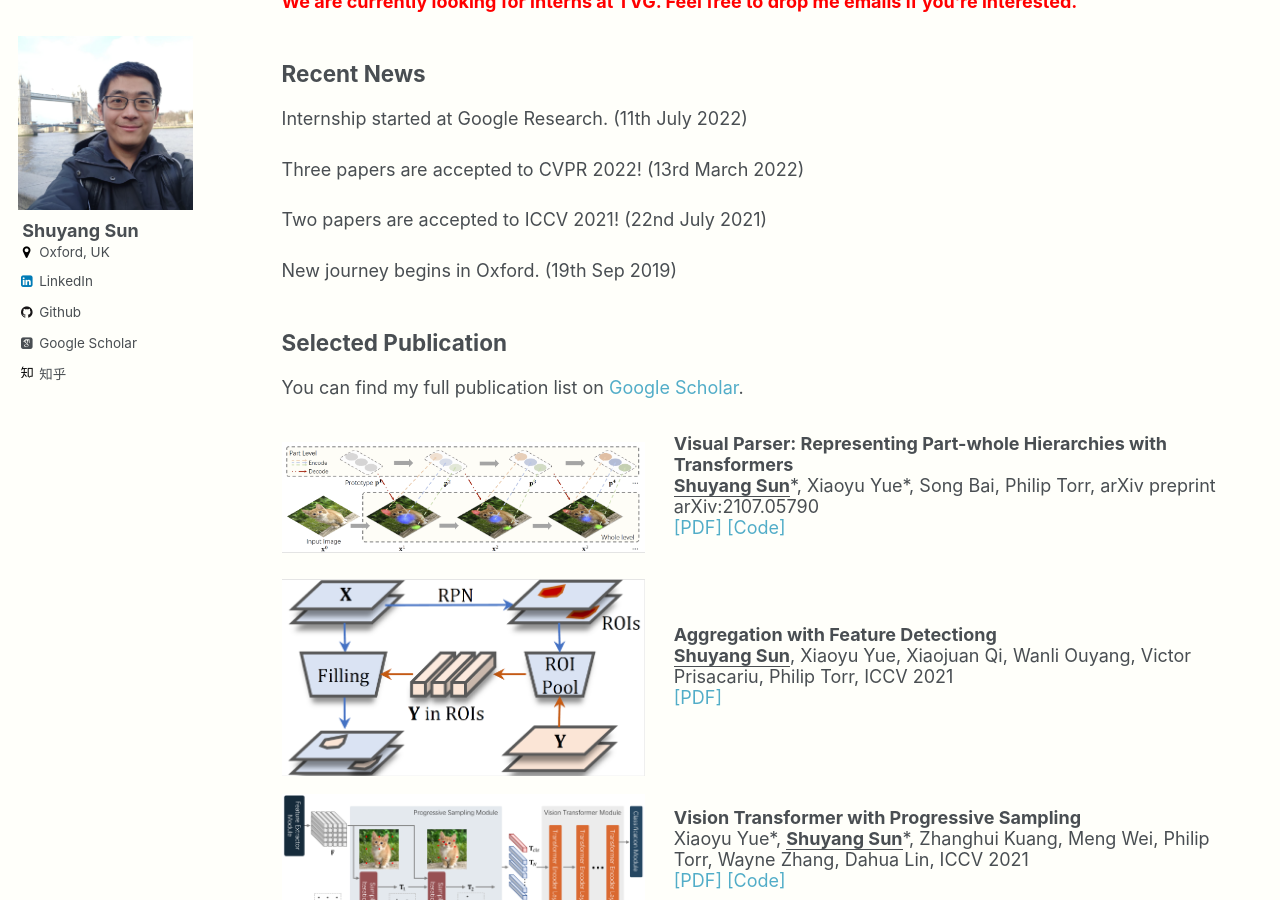
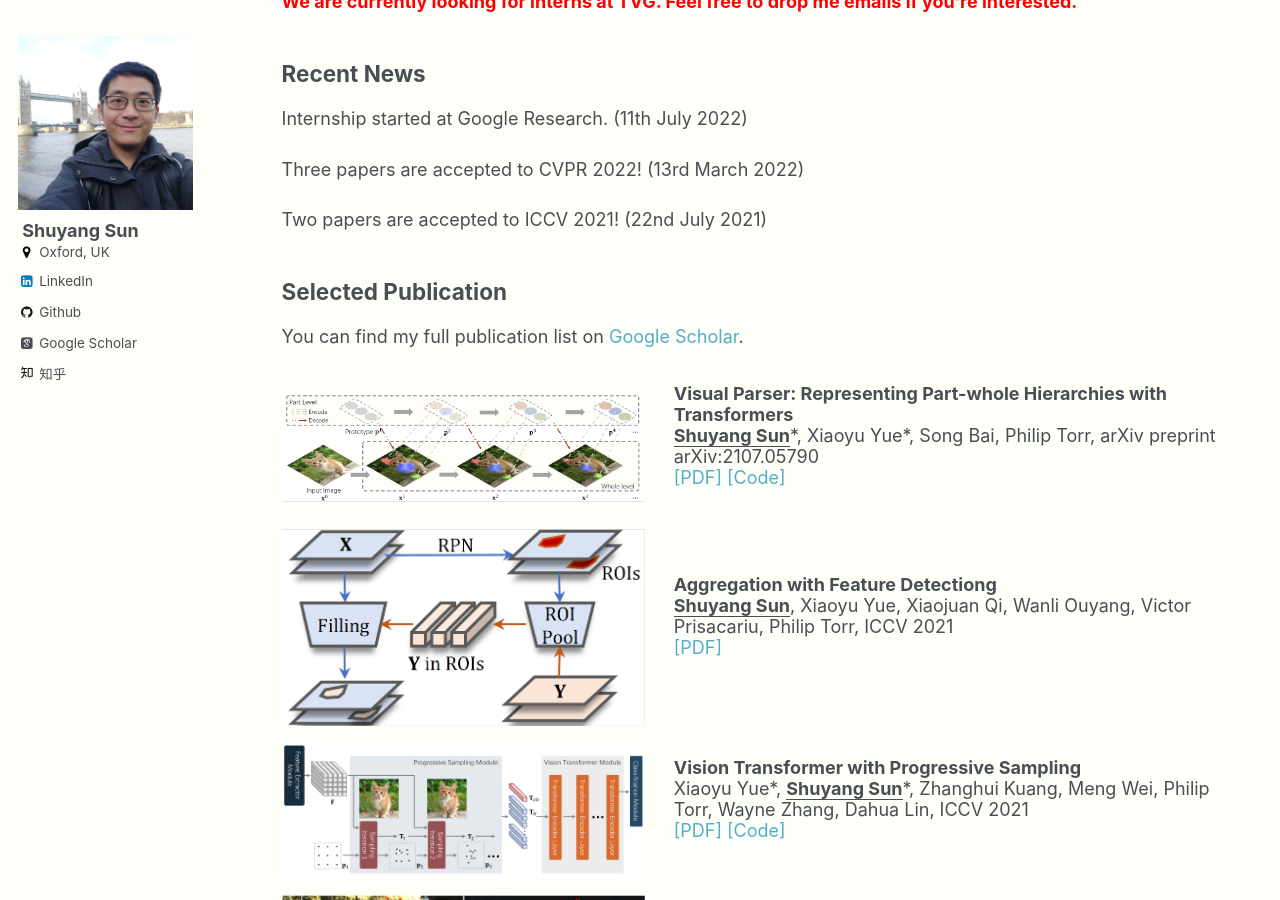
Before and after one commit to kevin-ssy/old_kevin-ssy.github.io, a Jekyll site: the page built from _pages/about.md, in a window 1280 px wide and 900 px high, scrolled down 359 px. Built offline with Jekyll 4.4.1, drawn with Linux system fonts in a browser that asks for light colours; some web fonts are replaced.

Commit message:
Update about.md

```diff
--- a/_pages/about.md
+++ b/_pages/about.md
@@ -27,9 +27,9 @@ Three papers are accepted to CVPR 2022! (13rd March 2022)
 
 Two papers are accepted to ICCV 2021! (22nd July 2021)
 
-New journey begins in Oxford. (19th Sep 2019)
+<!--New journey begins in Oxford. (19th Sep 2019)
 
-<!--The code for [FishNet](http://papers.nips.cc/paper/7356-fishnet-a-versatile-backbone-for-image-region-and-pixel-level-prediction.pdf) has been released! (29th Nov. 2018)
+The code for [FishNet](http://papers.nips.cc/paper/7356-fishnet-a-versatile-backbone-for-image-region-and-pixel-level-prediction.pdf) has been released! (29th Nov. 2018)
 
 I have been awarded with the **NIPS Travel Award**. Many thanks to NIPS foundation!!! (16th Oct. 2018)
 
```
